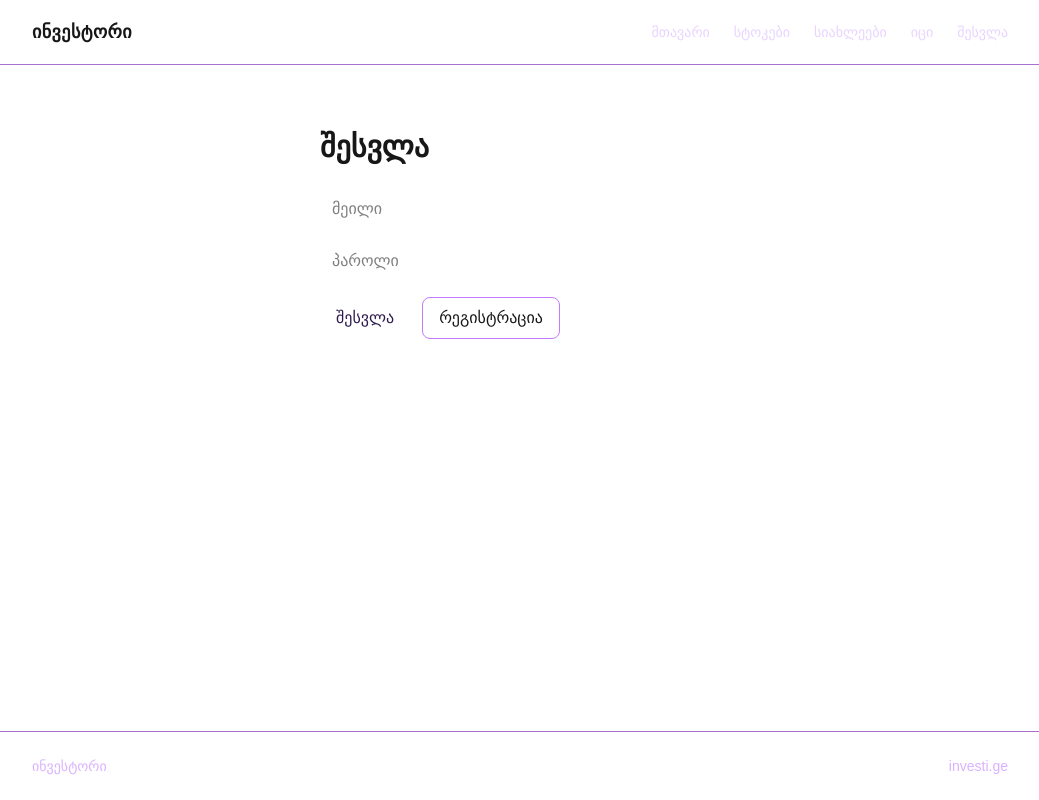
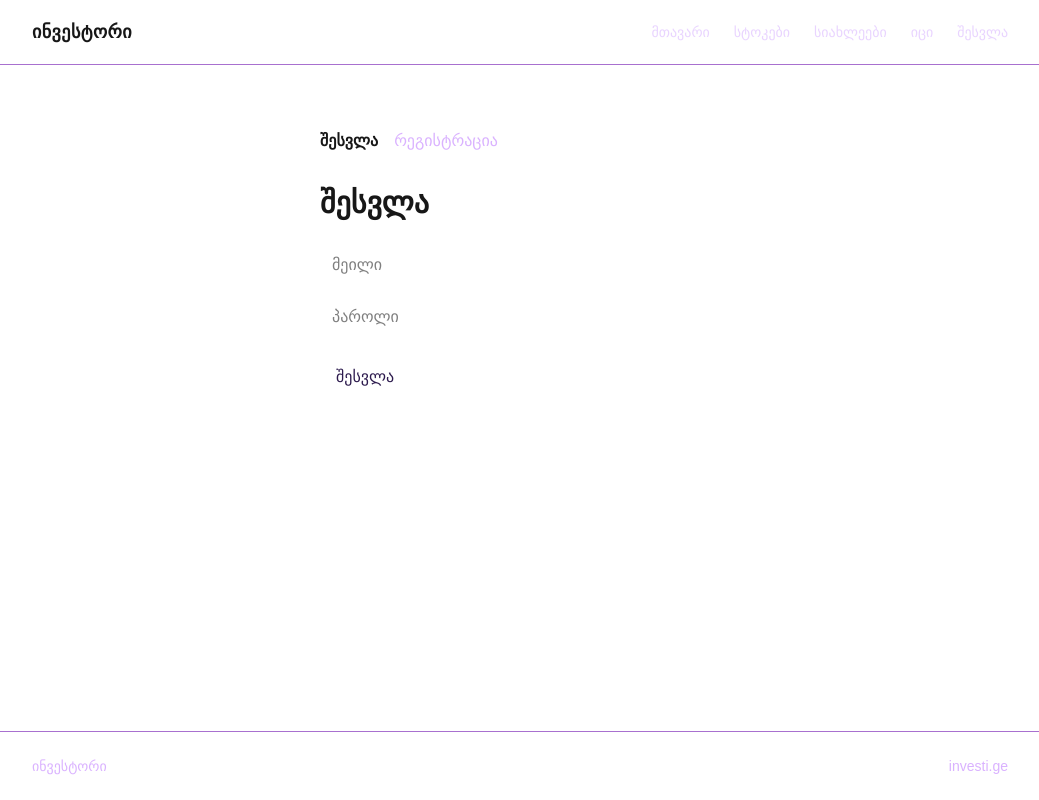
Before and after one commit to investige/investi, a Next.js app: page /login in a window 1280 px wide. Shown: the whole page, without its empty margins (120-1159 px from the left). Built offline with nearby package versions, Linux system fonts and the light colour scheme; no server answers.

Commit message:
Separate login and register

```diff
--- a/app/login/page.tsx
+++ b/app/login/page.tsx
@@ -4,31 +4,69 @@ import { useState } from "react";
 import { createClient } from "../lib/supabase";
 
 export default function LoginPage() {
-  const supabase = createClient();
+  const [mode, setMode] = useState<"login" | "register">("login");
   const [email, setEmail] = useState("");
   const [password, setPassword] = useState("");
+  const [confirm, setConfirm] = useState("");
   const [message, setMessage] = useState("");
 
-  async function signUp() {
-    const { error } = await supabase.auth.signUp({ email, password });
-    setMessage(error ? error.message : "შეამოწმე მეილი დასადასტურებლად");
+  async function signIn() {
+    const supabase = createClient();
+    const { error } = await supabase.auth.signInWithPassword({
+      email: email.trim(),
+      password,
+    });
+    if (error) setMessage(error.message);
+    else window.location.href = "/";
   }
 
-  async function signIn() {
-    const { error } = await supabase.auth.signInWithPassword({
-      email,
+  async function signUp() {
+    if (password !== confirm) {
+      setMessage("პაროლები არ ემთხვევა");
+      return;
+    }
+    if (password.length < 6) {
+      setMessage("პაროლი მინიმუმ 6 სიმბოლო უნდა იყოს");
+      return;
+    }
+
+    const supabase = createClient();
+    const { error } = await supabase.auth.signUp({
+      email: email.trim(),
       password,
     });
-        if (error) {
-      setMessage(error.message);
-    } else {
-      window.location.href = "/";
-    }
+    setMessage(error ? error.message : "შეამოწმე მეილი დასადასტურებლად");
   }
 
   return (
     <main className="max-w-md mx-auto px-6 py-16">
-      <h1 className="text-3xl font-bold mb-6">შესვლა</h1>
+      <div className="flex gap-4 mb-8">
+        <button
+          type="button"
+          onClick={() => {
+            setMode("login");
+            setMessage("");
+          }}
+          className={mode === "login" ? "font-bold" : "text-purple-300"}
+        >
+          შესვლა
+        </button>
+        <button
+          type="button"
+          onClick={() => {
+            setMode("register");
+            setMessage("");
+          }}
+          className={mode === "register" ? "font-bold" : "text-purple-300"}
+        >
+          რეგისტრაცია
+        </button>
+      </div>
+
+      <h1 className="text-3xl font-bold mb-6">
+        {mode === "login" ? "შესვლა" : "რეგისტრაცია"}
+      </h1>
+
       <input
         className="w-full mb-3 rounded-lg px-3 py-2 bg-white text-black"
         placeholder="მეილი"
@@ -36,26 +74,30 @@ export default function LoginPage() {
         onChange={(e) => setEmail(e.target.value)}
       />
       <input
-        className="w-full mb-4 rounded-lg px-3 py-2 bg-white text-black"
+        className="w-full mb-3 rounded-lg px-3 py-2 bg-white text-black"
         placeholder="პაროლი"
         type="password"
         value={password}
         onChange={(e) => setPassword(e.target.value)}
       />
-      <div className="flex gap-3">
-        <button
-          onClick={signIn}
-          className="rounded-lg bg-white text-[#2d1b4e] px-4 py-2"
-        >
-          შესვლა
-        </button>
-        <button
-          onClick={signUp}
-          className="rounded-lg border border-purple-400 px-4 py-2"
-        >
-          რეგისტრაცია
-        </button>
-      </div>
+      {mode === "register" && (
+        <input
+          className="w-full mb-3 rounded-lg px-3 py-2 bg-white text-black"
+          placeholder="პაროლი ხელახლა"
+          type="password"
+          value={confirm}
+          onChange={(e) => setConfirm(e.target.value)}
+        />
+      )}
+
+      <button
+        type="button"
+        onClick={mode === "login" ? signIn : signUp}
+        className="mt-2 rounded-lg bg-white text-[#2d1b4e] px-4 py-2"
+      >
+        {mode === "login" ? "შესვლა" : "რეგისტრაცია"}
+      </button>
+
       {message && <p className="mt-4 text-purple-200">{message}</p>}
     </main>
   );
```
